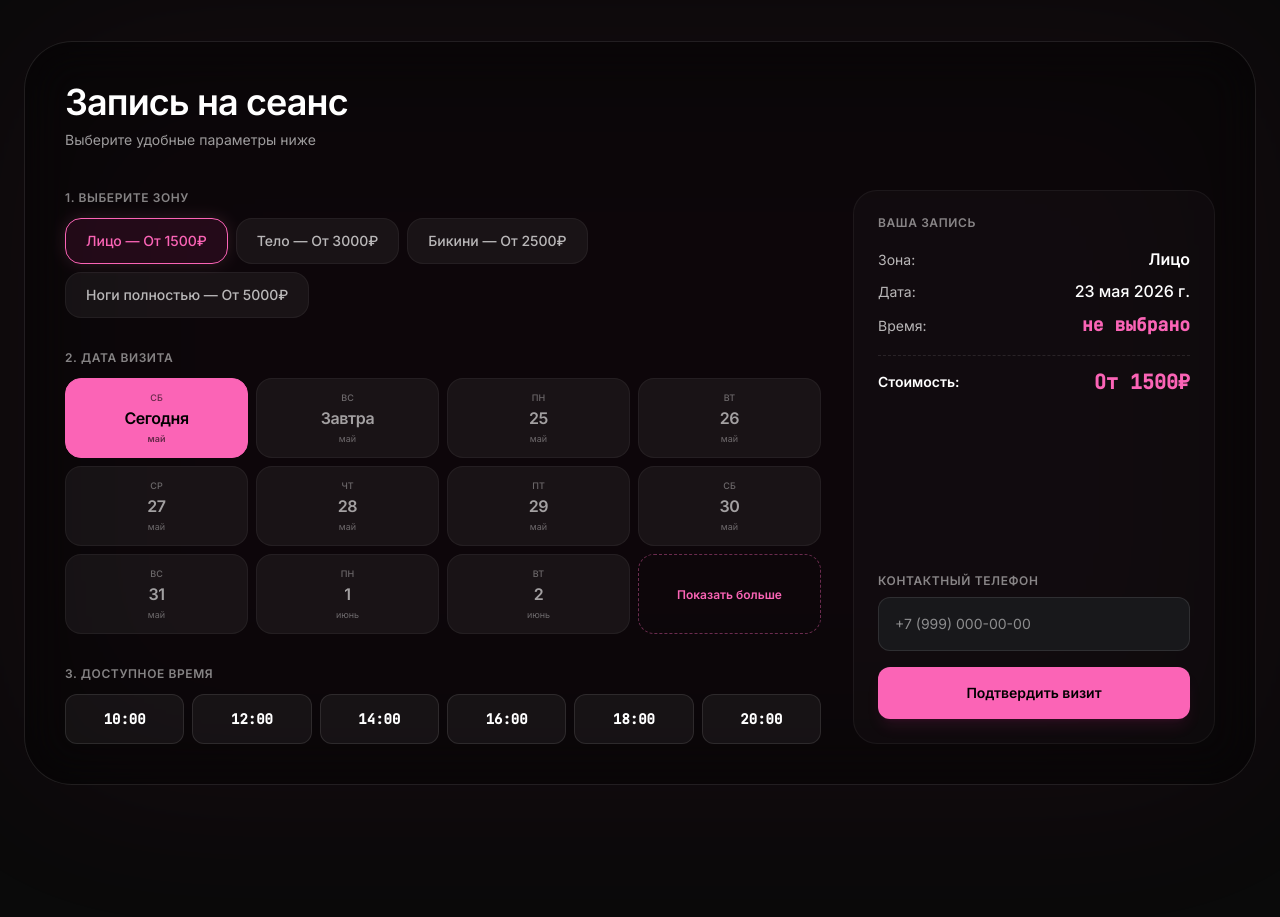
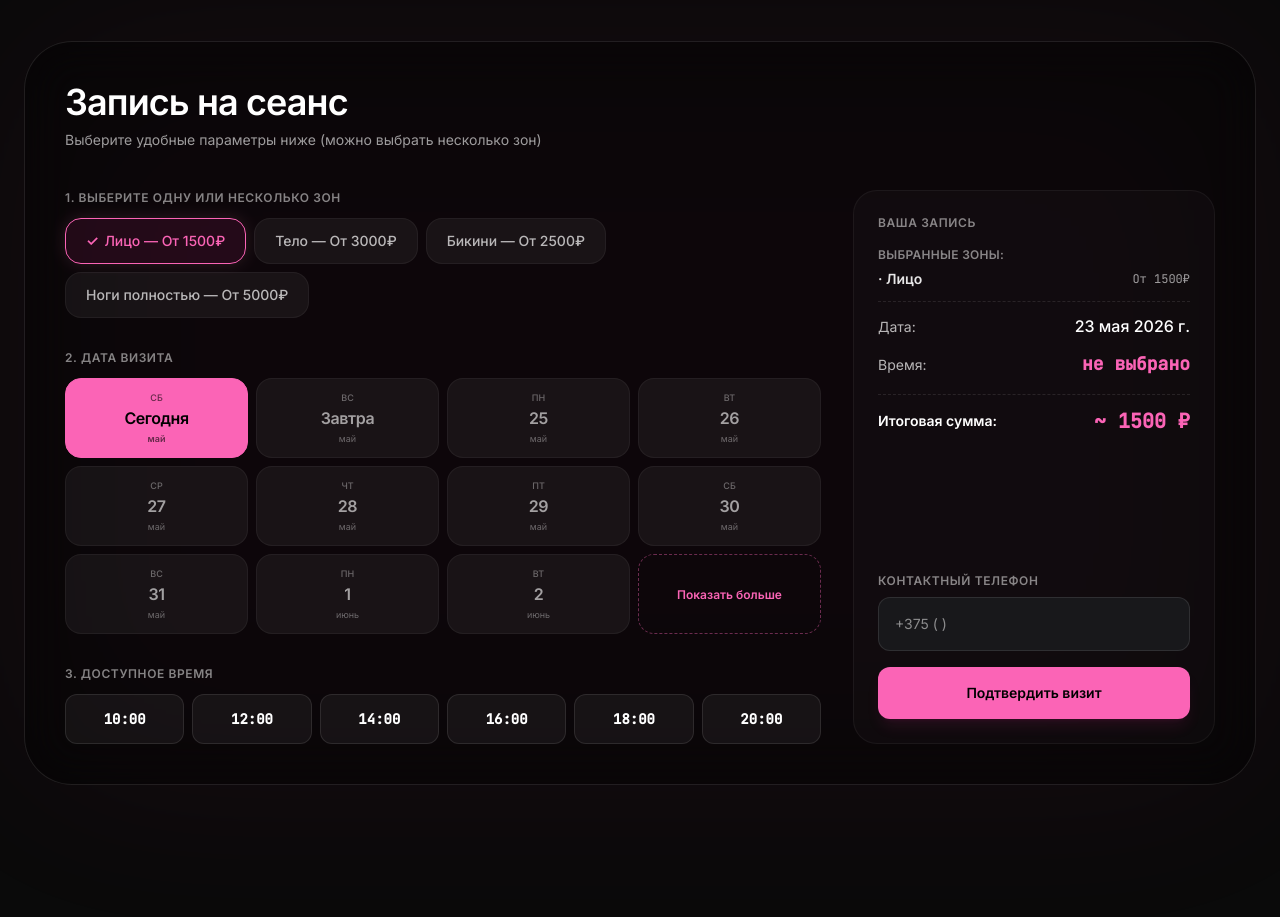
Before and after one commit to aloev5267-a11y/vika, a React (Vite) app: page / in a window 1280 px wide. Shown: the part 1120-2037 px from the top of the page. Built offline with nearby package versions, Linux system fonts and the light colour scheme.

Commit message:
fix: исправление верстки карточек услуг, множественный выбор зон и белорусский формат телефона

```diff
--- a/src/components/BookingSection.tsx
+++ b/src/components/BookingSection.tsx
@@ -7,7 +7,7 @@ interface BookingSectionProps {
   isDark: boolean;
   services: { id: string; title: string; price: string; desc?: string }[];
   timeSlots: string[];
-  selectedServiceId: string;
+  selectedServiceId: string; // Оставляем для обратной совместимости, если нужно
   onServiceChange: (id: string) => void;
   onBooking: (message: string) => void;
 }
@@ -16,14 +16,15 @@ export default function BookingSection({
   isDark,
   services,
   timeSlots,
-  selectedServiceId,
-  onServiceChange,
   onBooking
 }: BookingSectionProps) {
   const [selectedDate, setSelectedDate] = useState<Date>(new Date());
   const [selectedTime, setSelectedTime] = useState("");
   const [phone, setPhone] = useState("");
   const [isModalOpen, setIsModalOpen] = useState(false);
+
+  // Множественный выбор: храним массив ID выбранных услуг (по умолчанию выбрана первая)
+  const [selectedServiceIds, setSelectedServiceIds] = useState<string[]>([services[0].id]);
 
   // Календарная логика: генерация первых 11 дней для быстрой сетки
   const quickDays = useMemo(() => {
@@ -48,7 +49,32 @@ export default function BookingSection({
     return daysArray;
   }, []);
 
-  const currentService = services.find(s => s.id === selectedServiceId) || services[0];
+  // Переключение выбора услуги (добавление / удаление из массива)
+  const handleServiceToggle = (id: string) => {
+    setSelectedServiceIds((prev) => {
+      if (prev.includes(id)) {
+        // Не позволяем деактивировать всё, должен остаться хотя бы один выбор
+        if (prev.length === 1) return prev;
+        return prev.filter((serviceId) => serviceId !== id);
+      } else {
+        return [...prev, id];
+      }
+    });
+  };
+
+  // Получаем массив объектов всех выбранных услуг
+  const selectedServices = useMemo(() => {
+    return services.filter((s) => selectedServiceIds.includes(s.id));
+  }, [services, selectedServiceIds]);
+
+  // Автоматический подсчет итоговой суммы сеанса
+  const totalPrice = useMemo(() => {
+    return selectedServices.reduce((sum, service) => {
+      // Извлекаем только цифры из строки цены (например, "От 1500₽" -> 1500)
+      const priceDigits = parseInt(service.price.replace(/\D/g, ""), 10) || 0;
+      return sum + priceDigits;
+    }, 0);
+  }, [selectedServices]);
 
   const handleSubmit = (e: React.FormEvent) => {
     e.preventDefault();
@@ -58,7 +84,9 @@ export default function BookingSection({
     }
 
     const formattedDate = selectedDate.toLocaleDateString("ru-RU", { day: "numeric", month: "long", year: "numeric" });
-    const message = `✨ Услуга: *${currentService.title}*\n📅 Дата: *${formattedDate}*\n⏰ Время: *${selectedTime}*\n📱 Телефон: \`${phone}\``;
+    const zonesTitles = selectedServices.map(s => s.title).join(", ");
+
+    const message = `✨ Услуги: *${zonesTitles}*\n📅 Дата: *${formattedDate}*\n⏰ Время: *${selectedTime}*\n💰 Итоговая сумма: *${totalPrice}₽*\n📱 Телефон: \`${phone}\``;
     onBooking(message);
   };
 
@@ -75,10 +103,10 @@ export default function BookingSection({
 
       <div className={`relative p-6 md:p-10 rounded-[3rem] border backdrop-blur-xl transition-all duration-500 ${isDark ? "bg-black/40 border-white/10" : "bg-white/60 border-black/5 shadow-2xl"}`}>
 
-        {/* Новый заголовок */}
+        {/* Заголовок */}
         <div className="mb-10 text-center md:text-left">
           <h2 className="text-3xl md:text-4xl font-bold tracking-tight mb-2">Запись на сеанс</h2>
-          <p className="text-sm opacity-60">Выберите удобные параметры ниже</p>
+          <p className="text-sm opacity-60">Выберите удобные параметры ниже (можно выбрать несколько зон)</p>
         </div>
 
         <form onSubmit={handleSubmit} className="grid grid-cols-1 lg:grid-cols-3 gap-8">
@@ -86,23 +114,24 @@ export default function BookingSection({
           {/* ЛЕВАЯ ЧАСТЬ */}
           <div className="lg:col-span-2 space-y-8">
 
-            {/* Выбор зоны */}
+            {/* Выбор зоны (Множественный выбор) */}
             <div>
-              <span className="block text-xs font-bold uppercase tracking-wider opacity-50 mb-3">1. Выберите зону</span>
+              <span className="block text-xs font-bold uppercase tracking-wider opacity-50 mb-3">1. Выберите одну или несколько зон</span>
               <div className="flex flex-wrap gap-2">
                 {services.map((s) => {
-                  const isSelected = s.id === selectedServiceId;
+                  const isSelected = selectedServiceIds.includes(s.id);
                   return (
                     <button
                       key={s.id}
                       type="button"
-                      onClick={() => onServiceChange(s.id)}
+                      onClick={() => handleServiceToggle(s.id)}
                       className={`px-5 py-3 rounded-2xl border text-sm font-medium transition-all ${
                         isSelected
                           ? (isDark ? "bg-pink-500/10 border-pink-400 text-pink-400 shadow-[0_0_15px_rgba(244,143,177,0.15)]" : "bg-purple-600 text-white border-purple-600")
                           : (isDark ? "bg-white/5 border-white/5 text-white/70 hover:bg-white/10" : "bg-black/5 border-transparent text-slate-700 hover:bg-black/10")
                       }`}
                     >
+                      {isSelected && <span className="mr-1.5 font-bold">✓</span>}
                       {s.title} — {s.price}
                     </button>
                   );
@@ -110,7 +139,7 @@ export default function BookingSection({
               </div>
             </div>
 
-            {/* Компактная сетка 4 в ряд */}
+            {/* Компактная сетка дат */}
             <div>
               <span className="block text-xs font-bold uppercase tracking-wider opacity-50 mb-3">2. Дата визита</span>
               <div className="grid grid-cols-4 gap-2">
@@ -138,7 +167,6 @@ export default function BookingSection({
                   );
                 })}
 
-                {/* 12-я ячейка: Кнопка «Показать больше» */}
                 <button
                   type="button"
                   onClick={() => setIsModalOpen(true)}
@@ -181,32 +209,47 @@ export default function BookingSection({
 
           </div>
 
-          {/* ПРАВАЯ ЧАСТЬ: ИТОГОВАЯ КАРТОЧКА */}
+          {/* ПРАВАЯ ЧАСТЬ: ИТОГОВАЯ КАРТОЧКА С ДИНАМИЧЕСКИМ СЧЕТЧИКОМ */}
           <div className="flex flex-col justify-between">
             <div className={`p-6 rounded-3xl border flex flex-col justify-between h-full ${isDark ? "bg-white/[0.02] border-white/5" : "bg-black/[0.02] border-black/5"}`}>
               <div className="space-y-4">
                 <span className="block text-xs font-bold uppercase tracking-wider opacity-50">Ваша запись</span>
-                <div className="space-y-2">
-                  <div className="flex justify-between items-baseline">
-                    <span className="text-sm opacity-70">Зона:</span>
-                    <span className="font-bold text-right">{currentService.title}</span>
+                <div className="space-y-3">
+
+                  {/* Вывод выбранных зон (выводит столько элементов, сколько кнопок выбрано) */}
+                  <div className="flex flex-col gap-1.5 border-b border-dashed border-white/10 pb-3">
+                    <span className="text-xs opacity-50 font-bold uppercase tracking-wide">Выбранные зоны:</span>
+                    <div className="flex flex-col gap-1">
+                      {selectedServices.map((service) => (
+                        <div key={service.id} className="flex justify-between items-center text-sm">
+                          <span className="font-semibold opacity-90">· {service.title}</span>
+                          <span className="font-mono text-xs opacity-60">{service.price}</span>
+                        </div>
+                      ))}
+                    </div>
                   </div>
+
                   <div className="flex justify-between items-baseline">
                     <span className="text-sm opacity-70">Дата:</span>
                     <span className="font-medium text-right">
                       {selectedDate.toLocaleDateString("ru-RU", { day: "numeric", month: "long", year: "numeric" })}
                     </span>
                   </div>
+
                   <div className="flex justify-between items-baseline">
                     <span className="text-sm opacity-70">Время:</span>
-                    <span className="font-mono font-bold text-lg text-pink-400">
+                    <span className={`font-mono font-bold text-lg ${isDark ? "text-pink-400" : "text-purple-600"}`}>
                       {selectedTime || "не выбрано"}
                     </span>
                   </div>
                 </div>
+
+                {/* Автоматический подсчет итоговой суммы сеанса */}
                 <div className="pt-3 border-t border-dashed border-white/10 flex justify-between items-center">
-                  <span className="text-sm font-bold">Стоимость:</span>
-                  <span className="text-xl font-mono font-bold text-pink-400">{currentService.price}</span>
+                  <span className="text-sm font-bold">Итоговая сумма:</span>
+                  <span className={`text-xl font-mono font-bold ${isDark ? "text-pink-400" : "text-purple-600"}`}>
+                    ~ {totalPrice} ₽
+                  </span>
                 </div>
               </div>
 
@@ -216,7 +259,7 @@ export default function BookingSection({
                   <input
                     type="tel"
                     required
-                    placeholder="+7 (999) 000-00-00"
+                    placeholder="+375 ( )"
                     value={phone}
                     onChange={(e) => setPhone(e.target.value)}
                     className={`w-full p-4 rounded-xl border text-sm ${
@@ -250,7 +293,6 @@ export default function BookingSection({
       <AnimatePresence>
         {isModalOpen && (
           <div className="fixed inset-0 z-50 flex items-center justify-center p-4">
-            {/* Затемнение фона */}
             <motion.div
               initial={{ opacity: 0 }}
               animate={{ opacity: 1 }}
@@ -259,7 +301,6 @@ export default function BookingSection({
               className="absolute inset-0 bg-black/60 backdrop-blur-sm"
             />
 
-            {/* Карточка календаря */}
             <motion.div
               initial={{ opacity: 0, scale: 0.95, y: 20 }}
               animate={{ opacity: 1, scale: 1, y: 0 }}
@@ -280,7 +321,6 @@ export default function BookingSection({
                 </button>
               </div>
 
-              {/* Скролл-контейнер со списком дней на 2 месяца. Подключен класс custom-glass-scroll */}
               <div className="max-h-[350px] overflow-y-auto pr-2 space-y-6 custom-glass-scroll">
                 <div className="grid grid-cols-4 gap-2">
                   {modalMonths.map((date, idx) => {
--- a/src/components/ServicesSection.tsx
+++ /dev/null
@@ -1,91 +0,0 @@
-"use client";
-
-import React from "react";
-import { motion } from "motion/react";
-
-// Документация: Описание структуры данных для одной карточки услуги
-interface ServiceCardProps {
-  title: string;       // Название зоны (например, "Лицо")
-  description: string; // Описание процедуры
-  price: string;       // Цена (например, "от 1500₽")
-  isDark: boolean;     // Флаг темной темы для смены стилей
-}
-
-// Компонент одной карточки с исправленной структурой слоев
-function ServiceCard({ title, description, price, isDark }: ServiceCardProps) {
-  return (
-    <div
-      className={`p-5 md:p-6 rounded-[2rem] border backdrop-blur-md flex flex-col justify-between h-full min-h-[320px] transition-all duration-300 ${
-        isDark
-          ? "bg-black/30 border-white/10 text-white"
-          : "bg-white/10 border-white/20 text-slate-900"
-      }`}
-    >
-      {/* ВЕРХНЯЯ ЧАСТЬ: Название и описание */}
-      <div className="space-y-3">
-        {/* Декоративная линия сверху, как на макете */}
-        <div className={`w-10 h-1 rounded-full ${isDark ? "bg-white/20" : "bg-black/20"}`} />
-
-        <h3 className="text-xl font-bold tracking-tight mt-2">{title}</h3>
-        <p className="text-sm opacity-70 leading-relaxed max-w-[200px] sm:max-w-none">
-          {description}
-        </p>
-      </div>
-
-      {/* НИЖНЯЯ ЧАСТЬ: Контейнер для цены и кнопки (исправляет баг наложения) */}
-      <div className="mt-6 pt-4 border-t border-dashed border-white/10 flex flex-col sm:flex-row sm:items-center sm:justify-between gap-3">
-        {/* Цена */}
-        <div className="flex flex-col">
-          <span className="text-[10px] uppercase opacity-40 font-semibold tracking-wider">Стоимость</span>
-          <span className="text-lg font-mono font-bold tracking-tight whitespace-nowrap">
-            {price}
-          </span>
-        </div>
-
-        {/* Розовая интерактивная кнопка */}
-        <motion.button
-          whileHover={{ scale: 1.04 }}
-          whileTap={{ scale: 0.96 }}
-          type="button"
-          className="px-5 py-2.5 rounded-full bg-[#ff00ff] text-white text-xs font-bold shadow-[0_0_15px_rgba(255,0,255,0.3)] hover:bg-[#e000e0] transition-colors whitespace-nowrap text-center"
-        >
-          Записаться
-        </motion.button>
-      </div>
-    </div>
-  );
-}
-
-// Главный компонент секции "Наши услуги"
-export default function ServicesSection({ isDark = true }: { isDark?: boolean }) {
-  // Тестовые данные, в точности повторяющие карточки с изображения image_3609a3.png
-  const servicesData = [
-    { id: "1", title: "Лицо", description: "Удаление волос над губой, подбородке и щеках.", price: "От 1500₽" },
-    { id: "2", title: "Тело", description: "Руки, ноги, спина. Полная гладкость навсегда.", price: "От 3000₽" },
-    { id: "3", title: "Бикини", description: "Деликатные зоны. Комфорт и гигиена.", price: "От 2500₽" },
-    { id: "4", title: "Ноги полностью", description: "Безупречный результат для ваших ног.", price: "От 5000₽" },
-  ];
-
-  return (
-    <section className="py-12 px-4 max-w-7xl mx-auto">
-      {/* Заголовок секции */}
-      <div className="mb-8">
-        <span className="text-xs font-bold uppercase tracking-widest text-[#ff00ff] block mb-1">ELECTROEPIL</span>
-        <h2 className="text-3xl md:text-4xl font-display font-bold text-white">Наши услуги</h2>
-      </div>
-
-      {/* Адаптивная сетка карточек */}
-      <div className="grid grid-cols-1 sm:grid-cols-2 lg:grid-cols-4 gap-4 md:gap-6">
-        {servicesData.map((service) => (
-          <ServiceCard
-            key={service.id}
-            title={service.title}
-            description={service.description}
-            price={service.price}
-            isDark={isDark}
-          />
-        ))}
-      </div>
-    </section>
-  );
-}
```
Also changed, not shown: src/components/IntroLoader.tsx (+13 -14 lines), src/components/ServicesSecrion.tsx (added).
